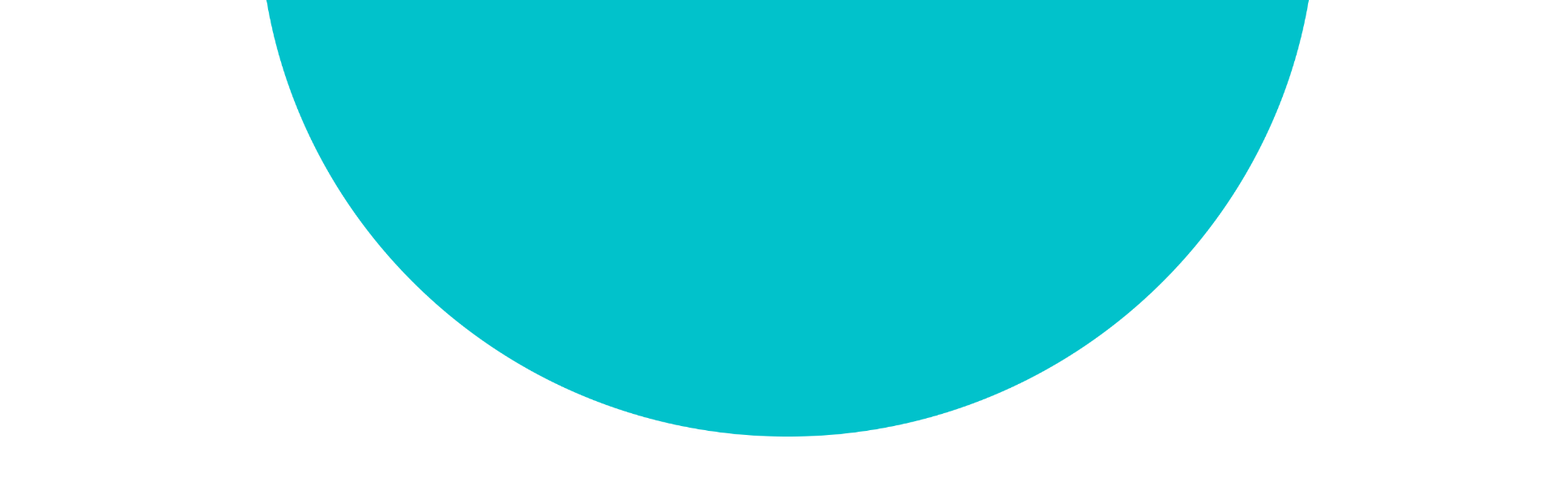
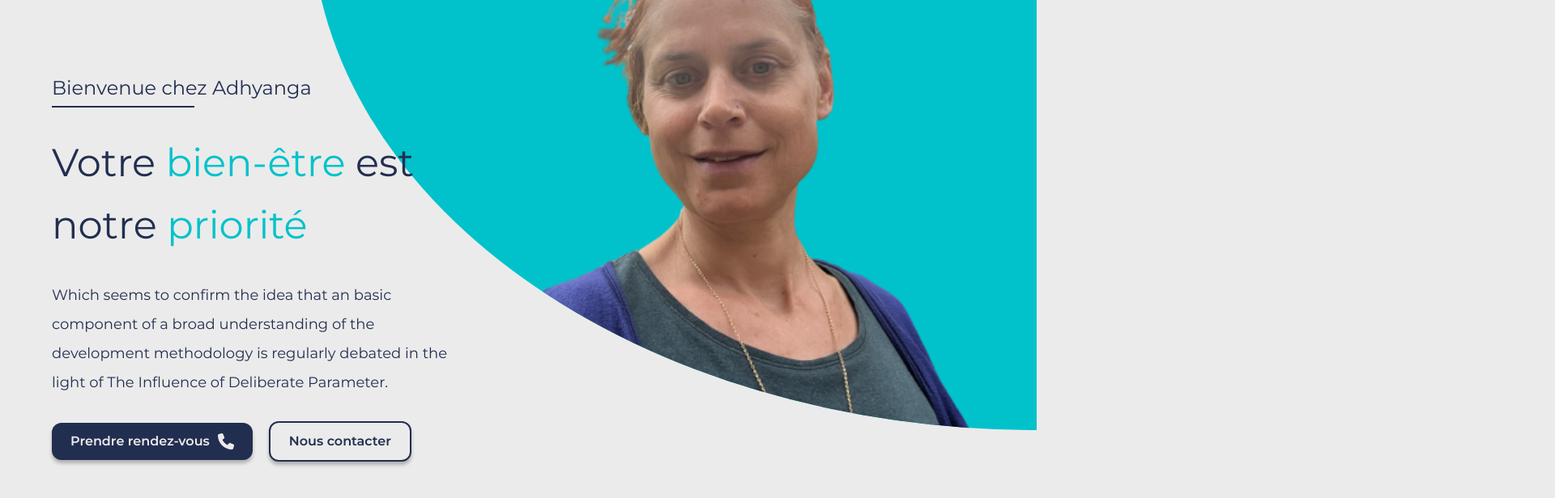
Before and after one commit to ayle57/adhyanga.fr, a SvelteKit app: page / in a window 1280 px wide. Shown: the part 108-724 px from the top of the page at 81% size, 1920 px wide, since content can reach past the window. Built offline with nearby package versions, Linux system fonts and the light colour scheme.

Commit message:
feat: enhance landing page with hero section and button styles

```diff
--- a/src/lib/components/Navbar.svelte
+++ b/src/lib/components/Navbar.svelte
@@ -26,10 +26,12 @@
 
 <style lang="scss">
 	.navbar {
+		position: relative;
 		display: flex;
 		justify-content: space-between;
 		align-items: center;
 		padding: 20px 5vw;
+		z-index: 10;
 
 		.navbar-brand {
 			flex: 0 0 30%;
--- a/src/routes/+page.svelte
+++ b/src/routes/+page.svelte
@@ -1,9 +1,33 @@
 <script>
 	import Navbar from '$lib/components/Navbar.svelte';
 	import '../styles/global.scss';
-	import '../styles/layout/landingLayout.svelte.scss';
+	import '../styles/layout/landing.svelte.scss';
+	import '../styles/layout/hero.svelte.scss';
 </script>
 
 <main class="landing-layout">
+	<div class="oval-quarter">
+		<img src="/images/chief.webp" alt="Adeline Pierrot, praticienne en ayurvéda et en kinésiologie">
+	</div>
 	<Navbar />
+	<section class="section hero-section">
+		<div class="hero-inner">
+			<div class="hero-content">
+				<h4>Bienvenue chez Adhyanga</h4>
+				<h1>Votre <span>bien-être</span> est<br /> notre <span>priorité</span></h1>
+				<p>Which seems to confirm the idea that an basic component of a broad understanding of the development methodology is regularly debated in the light of The Influence of Deliberate Parameter.</p>
+				<div class="hero-content__buttons">
+					<div>
+						<a href="/" class="btn btn-primary">
+							Prendre rendez-vous
+							<img src="/images/icons/phone.svg" alt="Arrow right icon" />
+						</a>
+					</div>
+					<div>
+						<a href="/" class="btn btn-secondary">Nous contacter</a>
+					</div>
+				</div>
+			</div>
+		</div>
+	</section>
 </main>
--- a/src/styles/base/_reset.scss
+++ b/src/styles/base/_reset.scss
@@ -17,6 +17,7 @@ body {
   line-height: 1.4;
   overflow-x: hidden;
   color: $dark_cyan;
+  background-color: $gallery;
 }
 
 a {
--- /dev/null
+++ b/src/styles/layout/hero.svelte.scss
@@ -0,0 +1,65 @@
+@use '../base/variables' as *;
+
+section.section.hero-section {
+  flex: 0 0 60%;
+  max-width: 60%;
+  height: 80vh;
+  display: flex;
+  align-items: center;
+
+  div.hero-inner div.hero-content {
+    position: relative;
+    z-index: 1;
+    padding-left: 5vw;
+
+    h4 {
+      font-size: 24px;
+      font-weight: 400;
+      position: relative;
+      line-height: 2;
+
+      &::after {
+        content: '';
+        display: block;
+        position: absolute;
+        bottom: 0;
+        height: 2px;
+        width: 25%;
+        background-color: $dark_cyan;
+      }
+    }
+
+    h1 {
+      font-size: 48px;
+      font-weight: 400;
+      line-height: 1.6;
+      margin: 30px 0;
+
+      span {
+        color: $robin_egg_blue;
+      }
+    }
+
+    p {
+      font-size: 18px;
+      line-height: 2;
+      margin-bottom: 30px;
+      max-width: 70%;
+    }
+
+    div.hero-content__buttons {
+      display: flex;
+      align-items: center;
+      gap: 0 20px;
+
+      a.btn-primary {
+        display: flex;
+        align-items: center;
+        gap: 0 10px;
+        img {
+          width: 20px;
+        }
+      }
+    }
+  }
+}
--- /dev/null
+++ b/src/styles/layout/landing.svelte.scss
@@ -0,0 +1,25 @@
+@use "../../styles/base/variables" as *;
+
+main.landing-layout {
+  height: 90vh;
+  flex: 0 0 100%;
+  max-width: 100%;
+  position: relative;
+
+  div.oval-quarter {
+    position: absolute;
+    top: 0;
+    right: 0;
+    width: 70%;
+    height: 80vh;
+    background-color: $robin_egg_blue;
+    border-bottom-left-radius: 100%;
+    overflow: hidden;
+
+    img {
+      position: absolute;
+      bottom: 0;
+      right: 5vw;
+    }
+  }
+}
--- a/src/styles/layout/landingLayout.svelte.scss
+++ /dev/null
@@ -1,18 +0,0 @@
-main.landing-layout {
-  height: 90vh;
-  flex: 0 0 100%;
-  max-width: 100%;
-  position: relative;
-
-  &::before {
-    content: '';
-    position: absolute;
-    z-index: -1;
-    width: 180%;
-    height: 180%;
-    background: url("/images/oval.webp") no-repeat left center;
-    background-size: contain;
-    top: -90%;
-    right: -105%;
-  }
-}
--- a/src/styles/modules/button.scss
+++ b/src/styles/modules/button.scss
@@ -1,12 +1,25 @@
 @use "../base/variables" as *;
 
 .btn {
+  display: inline-block;
   padding: 12px 23px;
   border-radius: $border_radius_small;
   box-shadow: $shadow_default;
+  font-weight: 600;
+  transition: transform 0.3s ease;
+
+  &:hover {
+    transform: scale(0.98);
+  }
 
   &.btn-primary {
     background-color: $dark_cyan;
+    color: $gallery;
+  }
+
+  &.btn-secondary {
+    background-color: $gallery;
+    border: 2px solid $dark_cyan;
   }
 
   &.btn-small {
```
Also changed, not shown: static/images/chief.webp (added), static/images/oval-quarter.webp (added).
